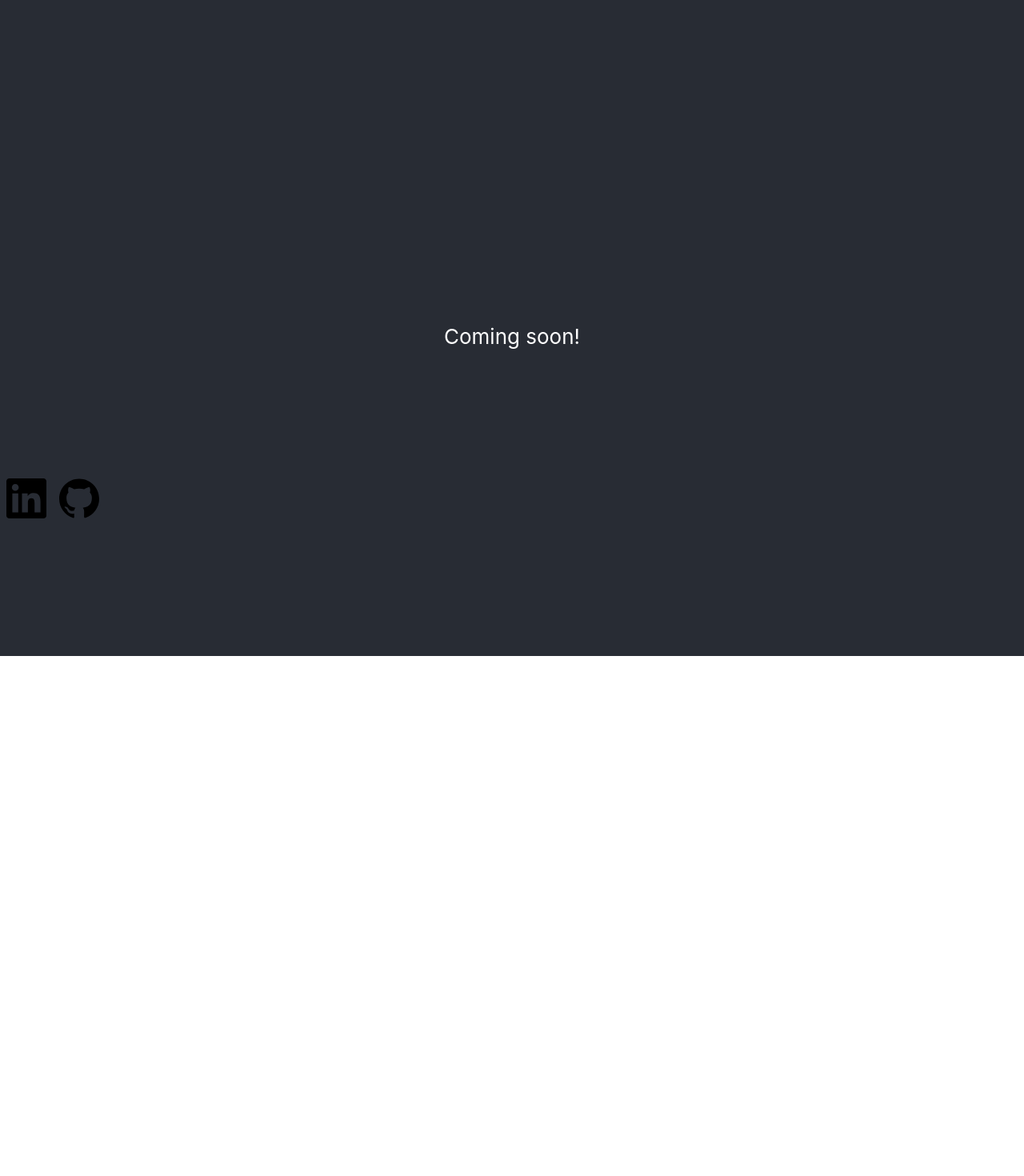
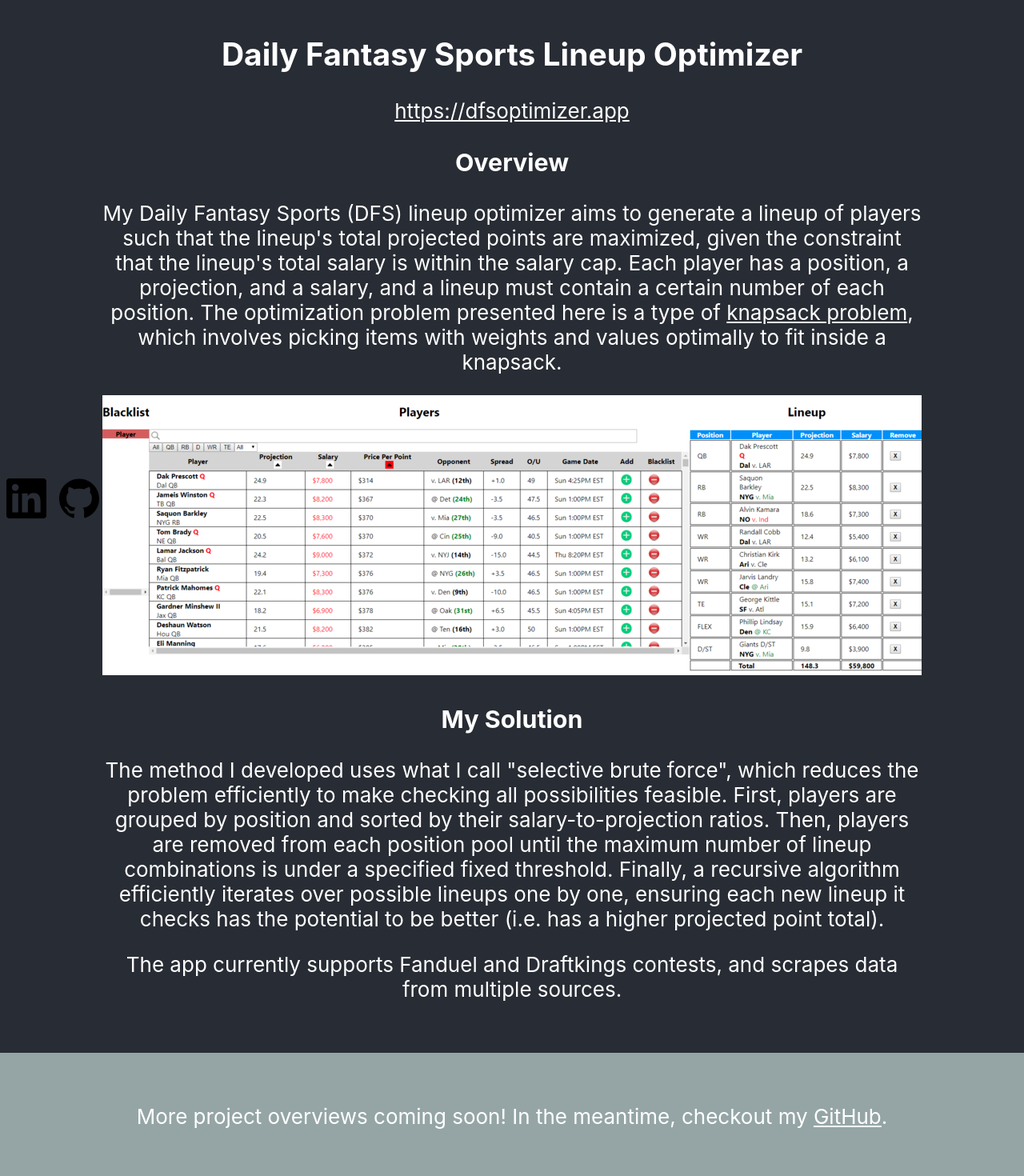
Before and after one commit to danadajian/Personal-Website, a React (Create React App) app: page /projects in a window 1280 px wide. Shown: the part 140-1610 px from the top of the page at 80% size. Before the commit the page ends 960 px from the top, so only its background shows below. Built offline with nearby package versions, Linux system fonts and the light colour scheme.

Commit message:
* added dfs optimizer overview in projects * adjusted some css

```diff
--- a/src/App.css
+++ b/src/App.css
@@ -7,7 +7,8 @@
   font-size: calc(10px + 2vmin);
   color: white;
   background-color: #282c34;
-  margin-top: 20vh;
+  margin-top: 15vh;
+  padding-bottom: 15vh;
 }
 
 .Header {
--- a/src/components/About/About.css
+++ b/src/components/About/About.css
@@ -1,9 +1,11 @@
 .About {
     text-align: center;
-    margin-left: 15%;
-    margin-right: 15%;
 }
 
 .About a {
     color: white;
 }
+
+.About body {
+    margin: 5% 10%;
+}
--- a/src/components/About/About.tsx
+++ b/src/components/About/About.tsx
@@ -15,15 +15,23 @@ export const About = (props: { selectedButton: string, changeSelectedButton: any
                 <Navbar selectedButton={selectedButton} changeSelectedButton={changeSelectedButton}/>
             </div>
             <div className="Container">
-                <body className="About">
+                <div className="About">
+                    <section>
+                        <body>
                         <img src={headshot} style={{width: '400px', height: '400px'}} alt='Headshot'/>
                         <p>
-                    I am a self-taught programmer and have become adept at learning new technologies quickly. I love
+                            I am a self-taught programmer and have become adept at learning new technologies quickly. I
+                            love
                             automating mundane tasks to save time. I'm a strong advocate of test-driven development and
-                    pair-programming, and I write software exclusively in <a href={CLEAN_CODE_LINK} target={"_blank"}
-                                                                             rel={"noopener noreferrer"}>clean code</a>.
+                            pair-programming, and I write software exclusively in <a href={CLEAN_CODE_LINK}
+                                                                                     target={"_blank"}
+                                                                                     rel={"noopener noreferrer"}>clean
+                            code</a>.
                         </p>
+                        </body>
+                    </section>
                     <section>
+                        <body>
                         <h3>Professional Experience</h3>
                         <p>
                             <li>
@@ -36,7 +44,8 @@ export const About = (props: { selectedButton: string, changeSelectedButton: any
                         </p>
                         <h3>Coursework</h3>
                         <p>
-                        <li>Watched over 30 hours of course
+                            <li>
+                                Watched over 30 hours of course
                                 content on <a href={PLURALSIGHT_LINK} target={"_blank"}
                                               rel={"noopener noreferrer"}>Pluralsight</a> spanning the topics of Java
                                 fundamentals, test-driven development, Java testing frameworks,
@@ -46,23 +55,29 @@ export const About = (props: { selectedButton: string, changeSelectedButton: any
                                 Scored in the 88th percentile on Pluralsight's Java Fundamentals assessment.
                             </li>
                         </p>
+                        </body>
                     </section>
                     <section>
+                        <body>
                         <h3>Education</h3>
                         <p>
                             <li>
                                 Graduated from Northwestern University with a Bachelor's Degree in Math and Economics.
                             </li>
                         </p>
+                        </body>
                     </section>
                     <section>
+                        <body>
                         <h3>Interests</h3>
                         <p>
-                        I play golf when it's over 40 degrees out, and paddle tennis otherwise. I also enjoy watching
+                            I play golf when it's over 40 degrees out, and paddle tennis otherwise. I also enjoy
+                            watching
                             football, playing the piano, and producing music.
                         </p>
+                        </body>
                     </section>
-                </body>
+                </div>
             </div>
             <Links/>
         </div>
--- a/src/components/Navbar/Navbar.css
+++ b/src/components/Navbar/Navbar.css
@@ -31,5 +31,5 @@
 
 .Unselected {
     background: #ecf0f1;
-    color: #000;
+    color: black;
 }
--- a/src/components/Projects/Projects.css
+++ b/src/components/Projects/Projects.css
@@ -1,5 +1,16 @@
 .Projects {
     text-align: center;
-    margin-left: 20%;
-    margin-right: 20%;
 }
+
+.Projects a {
+    color: white;
+}
+
+.Projects section:nth-child(even) {
+    background: #95a5a6;
+    overflow: auto;
+}
+
+.Projects body {
+    margin: 5% 10%;
+}
--- a/src/components/Projects/Projects.tsx
+++ b/src/components/Projects/Projects.tsx
@@ -2,6 +2,8 @@ import React from 'react';
 import './Projects.css';
 import {Navbar} from '../Navbar/Navbar';
 import {Links} from "../Links/Links";
+
+const dfsOptimizerExample = require('../../images/dfs-optimizer-example.png');
 
 export const Projects = (props: { selectedButton: string, changeSelectedButton: any }) => {
     const {selectedButton, changeSelectedButton} = props;
@@ -11,11 +13,54 @@ export const Projects = (props: { selectedButton: string, changeSelectedButton:
                 <Navbar selectedButton={selectedButton} changeSelectedButton={changeSelectedButton}/>
             </div>
             <div className="Container">
-                <body className="Projects">
-                <p>
-                    Coming soon!
-                </p>
-                </body>
+                <div className="Projects">
+                    <section>
+                        <body>
+                        <h1>Daily Fantasy Sports Lineup Optimizer</h1>
+                        <a href={"https://dfsoptimizer.app"} target={"_blank"}
+                           rel={"noopener noreferrer"}>https://dfsoptimizer.app</a>
+                        <h3>Overview</h3>
+                        <p>
+                            My Daily Fantasy Sports (DFS) lineup optimizer aims to generate a lineup of players such
+                            that
+                            the lineup's total projected points are maximized, given the constraint that the lineup's
+                            total
+                            salary is within the salary cap. Each player has a position, a projection, and a salary, and
+                            a
+                            lineup must contain a certain number of each position. The optimization problem presented
+                            here
+                            is a type of <a href={"https://en.wikipedia.org/wiki/Knapsack_problem"}>knapsack problem</a>,
+                            which involves picking items with weights and values optimally to fit inside a knapsack.
+                        </p>
+                        <img src={dfsOptimizerExample} alt={'DFS Optimizer Example'}/>
+                        <h3>My Solution</h3>
+                        <p>
+                            The method I developed uses what I call "selective brute force", which reduces the problem
+                            efficiently to make checking all possibilities feasible. First, players are grouped by
+                            position
+                            and sorted by their salary-to-projection ratios. Then, players are removed from each
+                            position
+                            pool until the maximum number of lineup combinations is under a specified fixed threshold.
+                            Finally, a recursive algorithm efficiently iterates over possible lineups one by one,
+                            ensuring
+                            each new lineup it checks has the potential to be better (i.e. has a higher projected point
+                            total).
+                        </p>
+                        <p>
+                            The app currently supports Fanduel and Draftkings contests, and scrapes data from multiple
+                            sources.
+                        </p>
+                        </body>
+                    </section>
+                    <section>
+                        <body>
+                        <p>More project overviews coming soon! In the meantime, checkout my <a
+                            href={"https://github.com/danadajian/"} target={"_blank"}
+                            rel={"noopener noreferrer"}>GitHub</a>.
+                        </p>
+                        </body>
+                    </section>
+                </div>
             </div>
             <Links/>
         </div>
```
Also changed, not shown: src/images/dfs-optimizer-example.png (added). Lines whose indentation alone changed are shown as unchanged.
